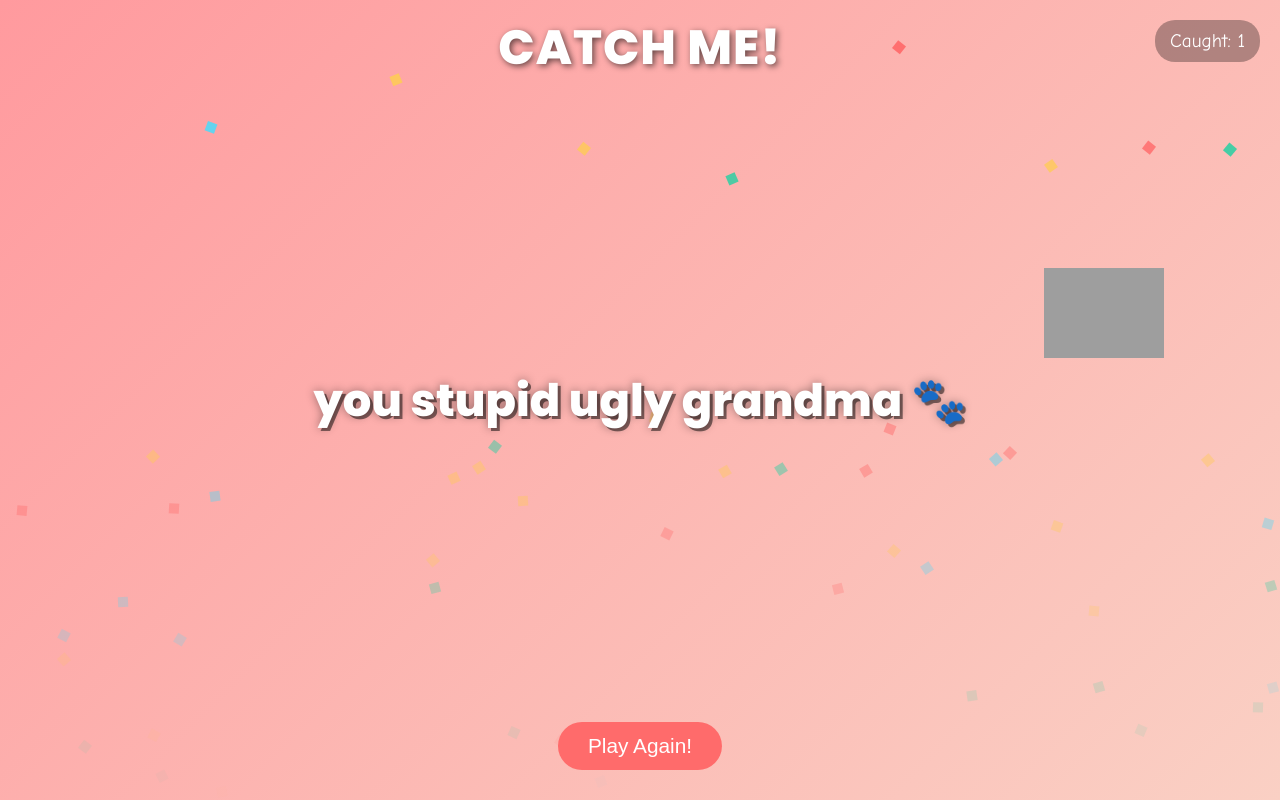
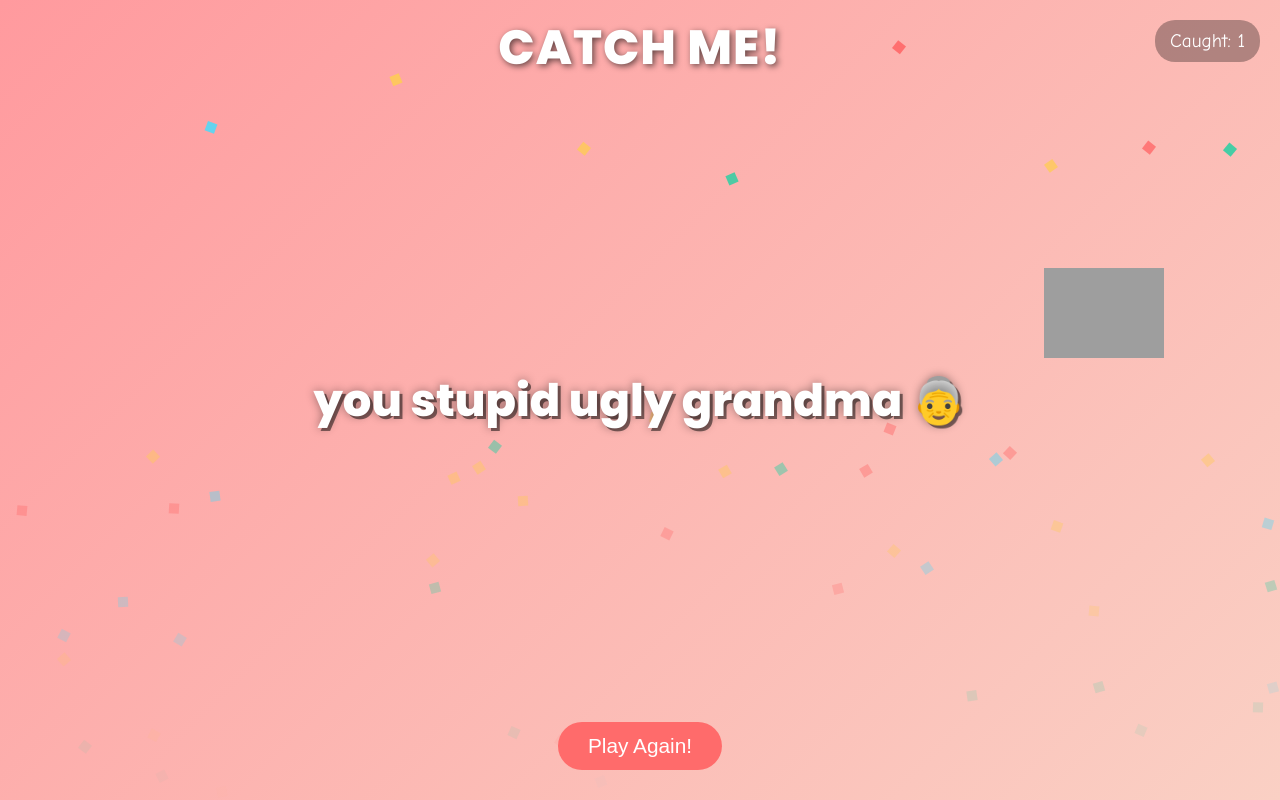
Before and after one commit to NineNine123/surprise, a plain HTML site: page index.html in a window 1280 px wide. Both pictures are taken after a click on the element 1136 px from the left and 340 px from the top of the page. Drawn offline with Linux system fonts and the light colour scheme; grey boxes are pictures that could not be loaded.

Commit message:
Update index.html

```diff
--- a/index.html
+++ b/index.html
@@ -3,7 +3,7 @@
   <head>
     <meta charset="UTF-8" />
     <meta name="viewport" content="width=device-width, initial-scale=1.0" />
-    <title>Catch the Cat! 🐱</title>
+    <title>Catch Me! 👵</title>
     <link
       href="https://fonts.googleapis.com/css2?family=Poppins:wght@600;800&display=swap"
       rel="stylesheet"
@@ -138,7 +138,7 @@
     <div id="catch-text">CATCH ME!</div>
 
     <div id="cat"></div>
-    <div id="message">you stupid ugly grandma 🐾</div>
+    <div id="message">you stupid ugly grandma 👵</div>
     <button id="restart">Play Again!</button>
 
     <script>
```
